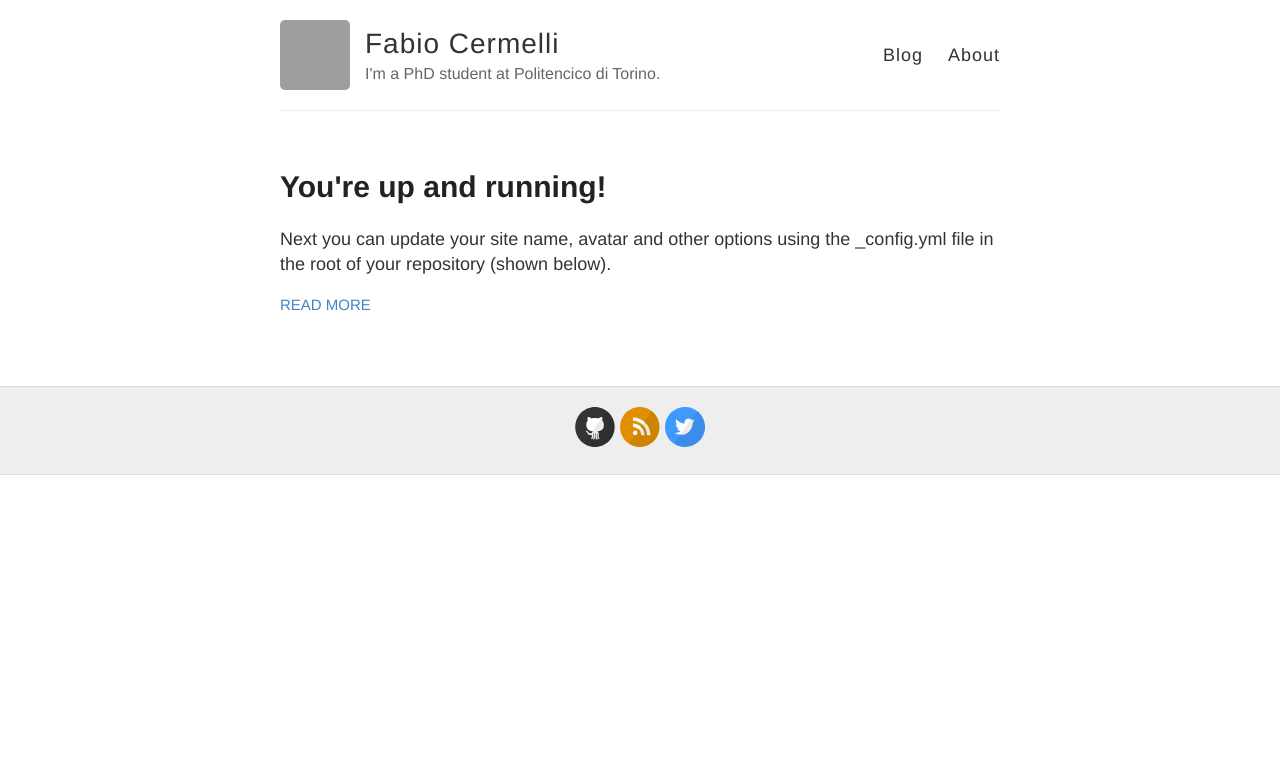
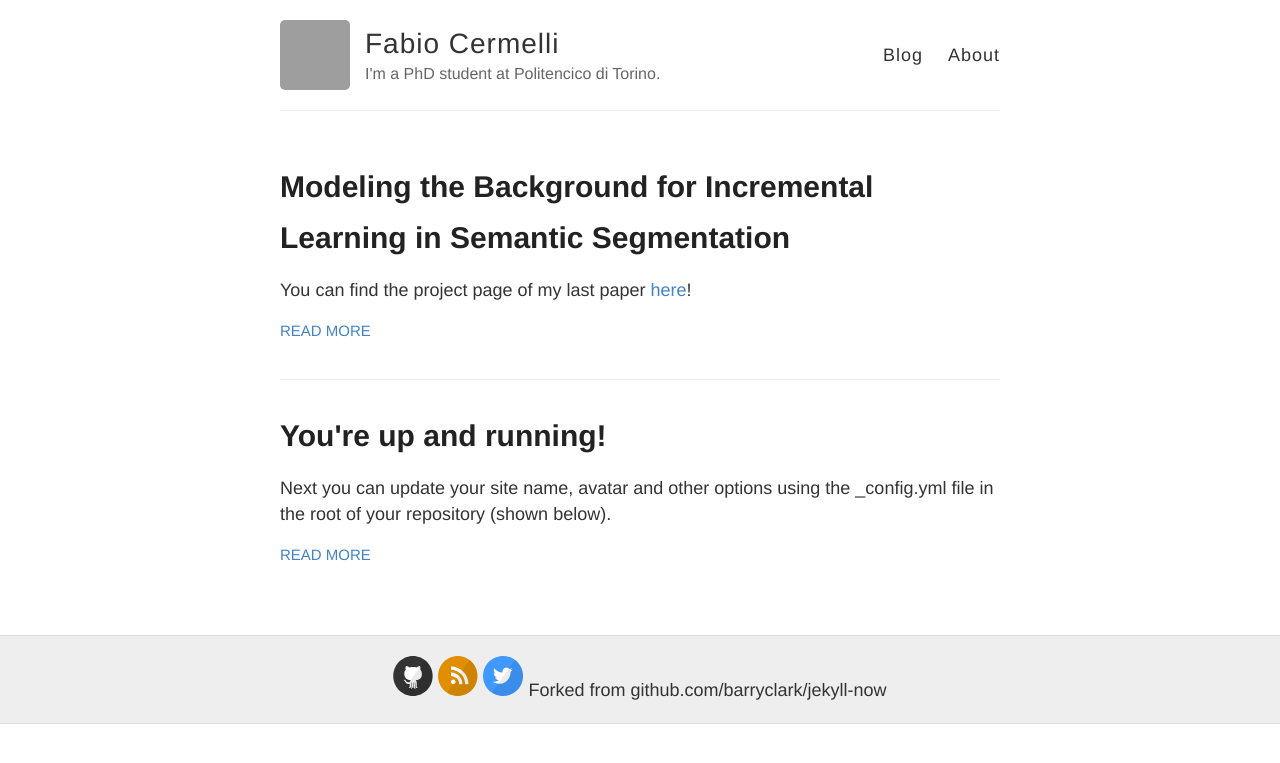
Before and after one commit to fcdl94/fcdl94.github.io, a Jekyll site: the page built from index.html, in a window 1280 px wide. Shown: the top 763 px of the page. Built offline with Jekyll 4.4.1, drawn with Linux system fonts in a browser that asks for light colours; grey boxes are pictures that could not be loaded.

Commit message:
Added my blog.

```diff
--- a/_layouts/default.html
+++ b/_layouts/default.html
@@ -42,6 +42,7 @@
       <div class="container">
         <footer class="footer">
           {% include svg-icons.html %}
+          Forked from github.com/barryclark/jekyll-now
         </footer>
       </div>
     </div>
--- /dev/null
+++ b/_posts/2020-4-11-ModelingTheBackground.md
@@ -0,0 +1,6 @@
+---
+layout: post
+title: Modeling the Background for Incremental Learning in Semantic Segmentation
+---
+
+You can find the project page of my last paper [here](/MiB)!
```
